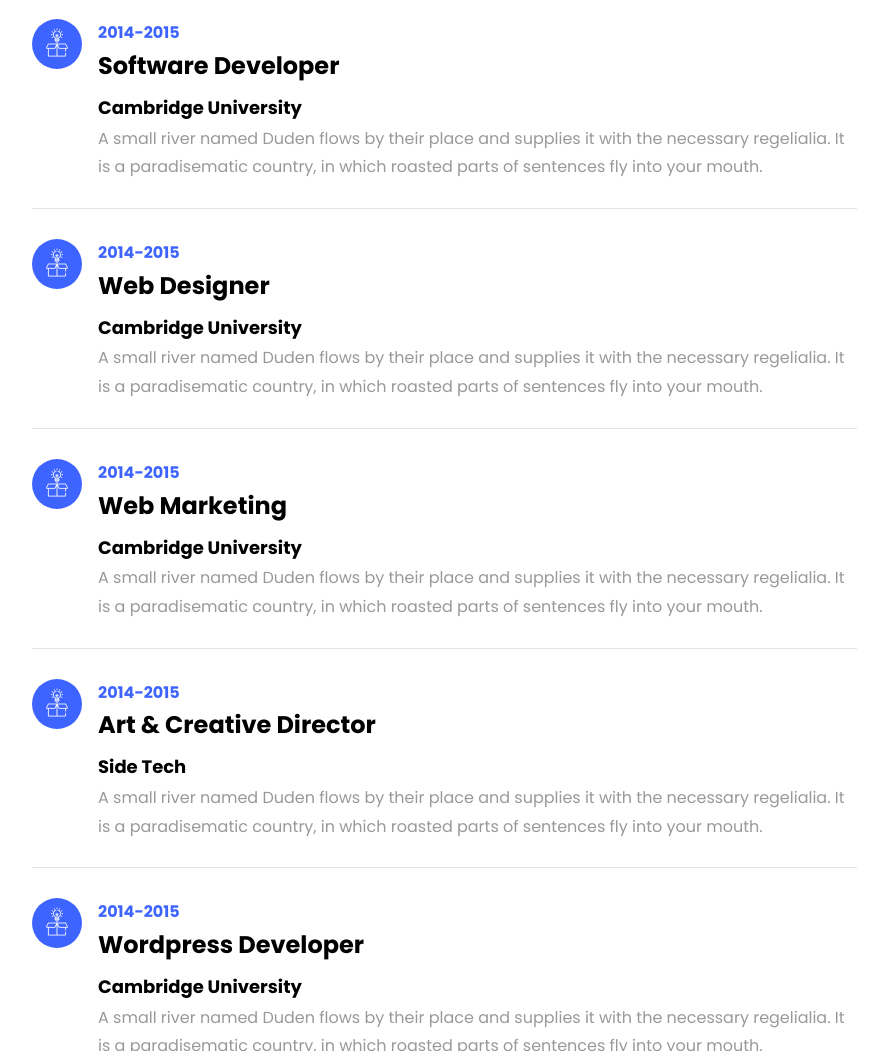
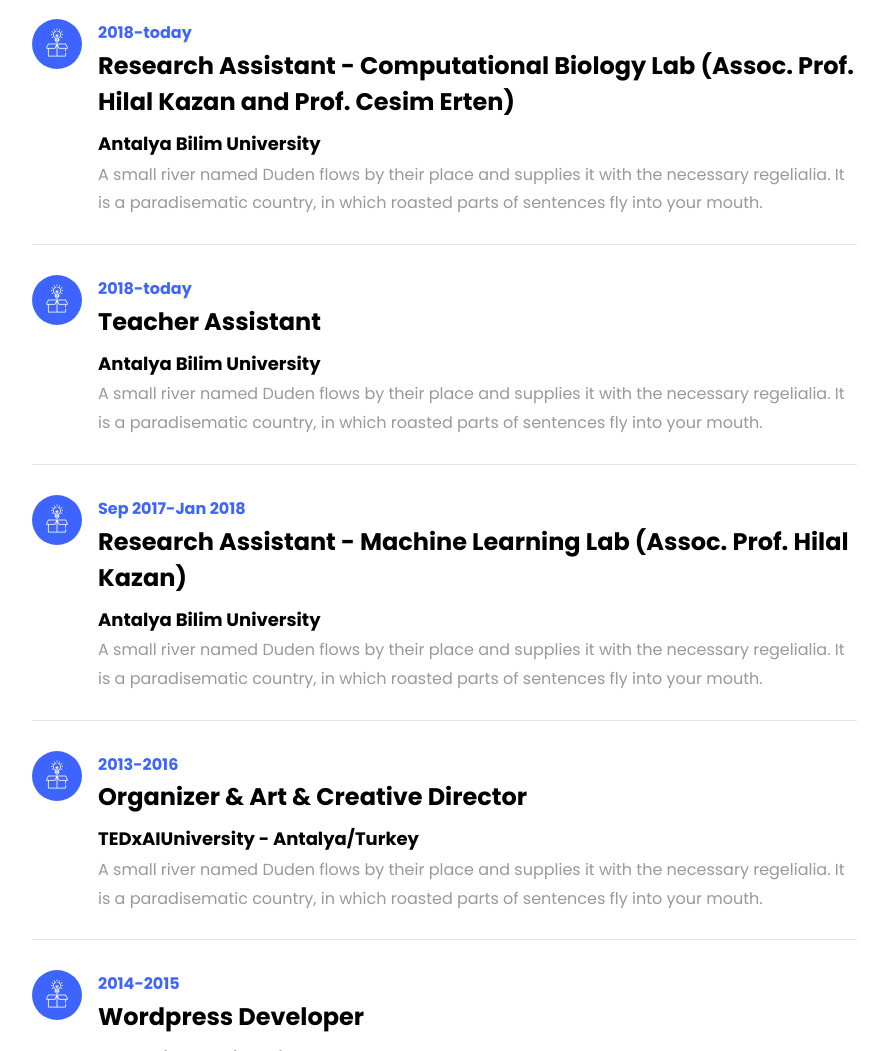
Before and after one commit to aissav/aissav.github.io, a plain HTML site: page index.html in a window 1280 px wide. Shown: the part 2220-3271 px from the top of the page, without its empty margins (338-1226 px from the left). Drawn offline with Linux system fonts and the light colour scheme; files whose address does not match are found by name.

Commit message:
Update index.html

```diff
--- a/index.html
+++ b/index.html
@@ -216,9 +216,9 @@
 					    		<span class="flaticon-ideas"></span>
 					    	</div>
 					    	<div class="text pl-3">
-		    					<span class="date">2014-2015</span>
-		    					<h2>Software Developer</h2>
-		    					<span class="position">Cambridge University</span>
+		    					<span class="date">2018-today</span>
+		    					<h2>Research Assistant - Computational Biology Lab (Assoc. Prof. Hilal Kazan and Prof. Cesim Erten)</h2>
+		    					<span class="position">Antalya Bilim University</span>
 		    					<p>A small river named Duden flows by their place and supplies it with the necessary regelialia. It is a paradisematic country, in which roasted parts of sentences fly into your mouth.</p>
 		    				</div>
 	    				</div>
@@ -227,9 +227,9 @@
 					    		<span class="flaticon-ideas"></span>
 					    	</div>
 					    	<div class="text pl-3">
-		    					<span class="date">2014-2015</span>
-		    					<h2>Web Designer</h2>
-		    					<span class="position">Cambridge University</span>
+		    					<span class="date">2018-today</span>
+		    					<h2>Teacher Assistant</h2>
+		    					<span class="position">Antalya Bilim University</span>
 		    					<p>A small river named Duden flows by their place and supplies it with the necessary regelialia. It is a paradisematic country, in which roasted parts of sentences fly into your mouth.</p>
 		    				</div>
 	    				</div>
@@ -238,9 +238,9 @@
 					    		<span class="flaticon-ideas"></span>
 					    	</div>
 					    	<div class="text pl-3">
-		    					<span class="date">2014-2015</span>
-		    					<h2>Web Marketing</h2>
-		    					<span class="position">Cambridge University</span>
+		    					<span class="date">Sep 2017-Jan 2018</span>
+		    					<h2>Research Assistant - Machine Learning Lab (Assoc. Prof. Hilal Kazan)</h2>
+		    					<span class="position">Antalya Bilim University</span>
 		    					<p>A small river named Duden flows by their place and supplies it with the necessary regelialia. It is a paradisematic country, in which roasted parts of sentences fly into your mouth.</p>
 		    				</div>
 	    				</div>
@@ -249,9 +249,9 @@
 					    		<span class="flaticon-ideas"></span>
 					    	</div>
 					    	<div class="text pl-3">
-		    					<span class="date">2014-2015</span>
-		    					<h2>Art &amp; Creative Director</h2>
-		    					<span class="position">Side Tech</span>
+		    					<span class="date">2013-2016</span>
+		    					<h2>Organizer & Art &amp; Creative Director</h2>
+		    					<span class="position">TEDxAIUniversity - Antalya/Turkey</span>
 		    					<p>A small river named Duden flows by their place and supplies it with the necessary regelialia. It is a paradisematic country, in which roasted parts of sentences fly into your mouth.</p>
 		    				</div>
 	    				</div>
```
